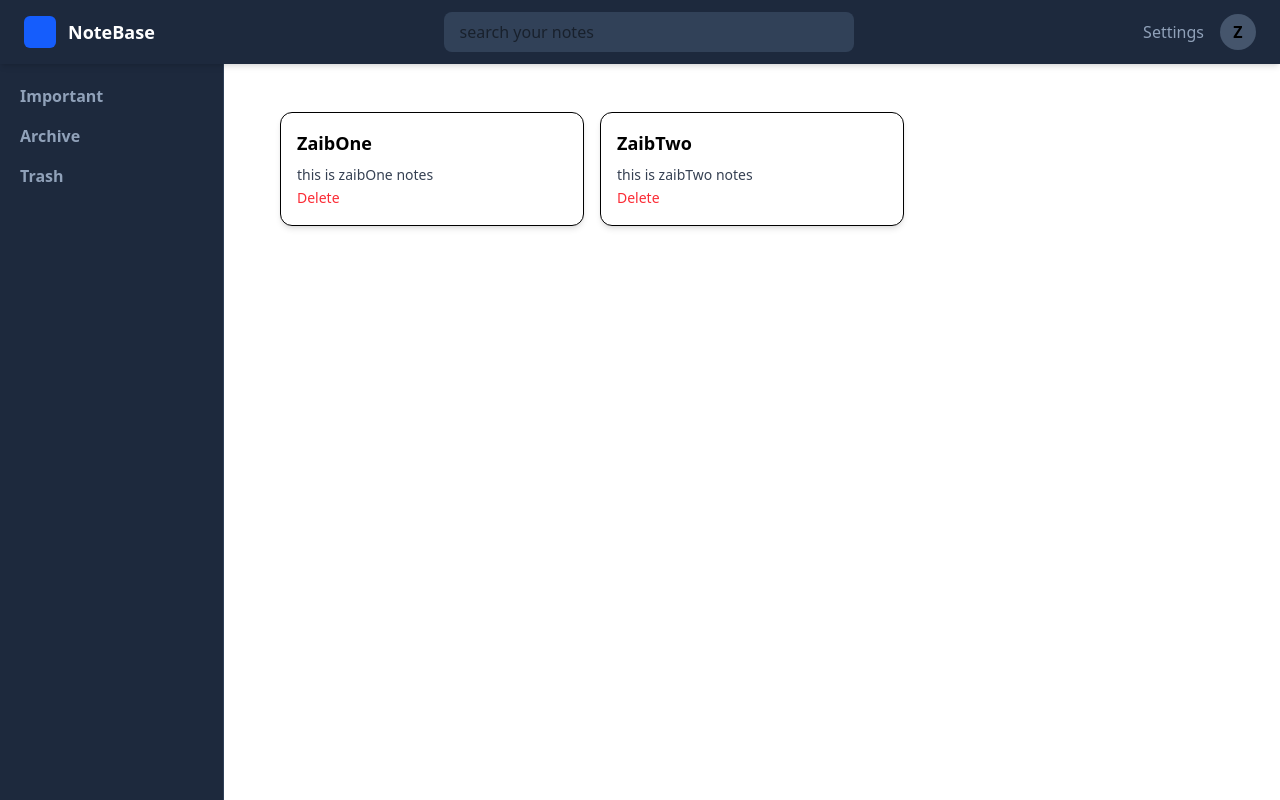
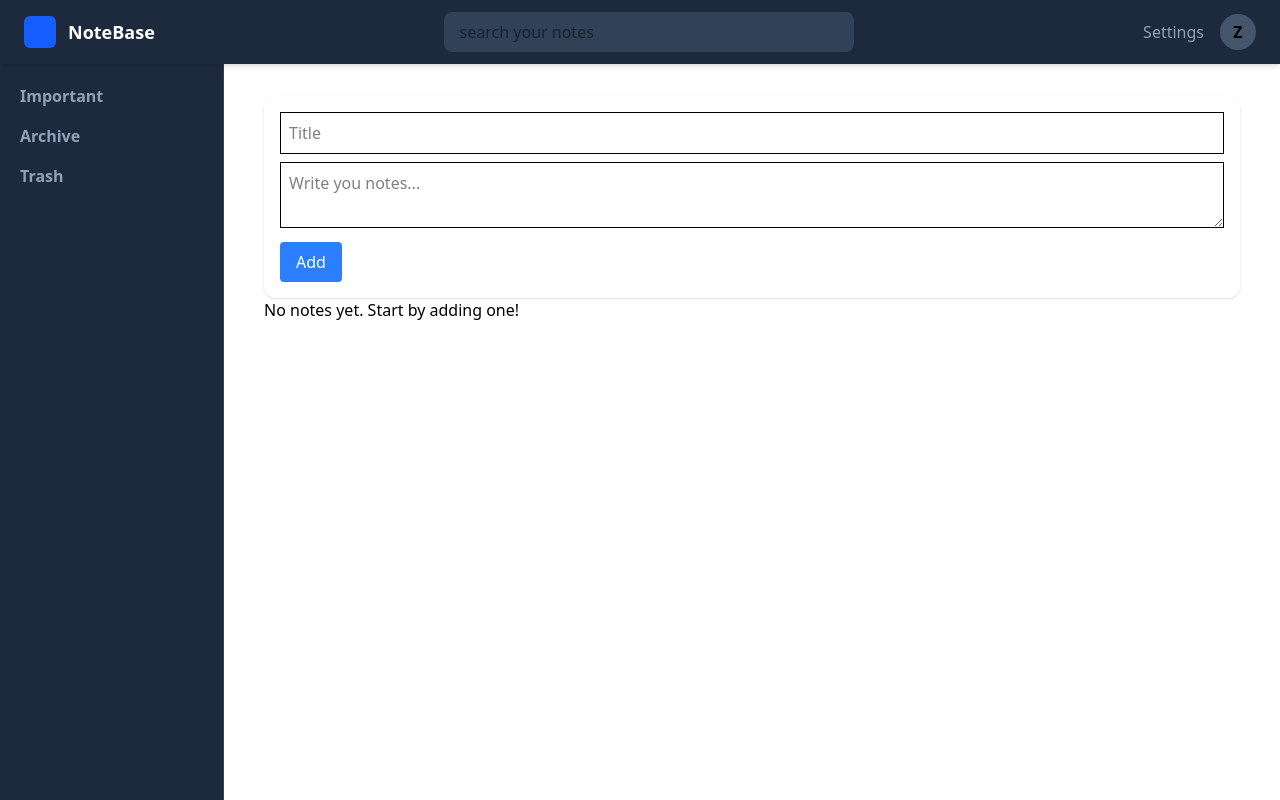
Before and after one commit to m0hammadzaib/NoteBase, a React (Vite) app: page / in a window 1280 px wide. Built offline with nearby package versions, Linux system fonts and the light colour scheme.

Commit message:
Added basic localStorage

```diff
--- a/src/App.jsx
+++ b/src/App.jsx
@@ -3,13 +3,19 @@ import Navbar from './components/Navbar'
 import Sidebar from './components/Sidebar'
 import NotesInput from './components/NotesInput'
 import NotesGrid from './components/NotesGrid'
-import { useState } from 'react'
+import { useState ,useEffect} from 'react'
 
 const App = () => {
-  const [notes, setNotes] = useState([
-    {id:1,title:"ZaibOne",content:"this is zaibOne notes"},
-    {id:2,title:"ZaibTwo",content:"this is zaibTwo notes"}
-  ]);
+  const [notes, setNotes] = useState(() => {
+  const savedNotes = localStorage.getItem("notes");
+  return savedNotes ? JSON.parse(savedNotes) : [];
+});
+
+  useEffect(() => {
+  localStorage.setItem("notes", JSON.stringify(notes));
+}, [notes]);
+
+
 
   const addNote=(title,content)=>{
      if(!title.trim() && !content.trim()) return;
@@ -21,6 +27,10 @@ const App = () => {
       setNotes([newNote,...notes])
   }
 
+  const deleteNote=(id)=>{
+    setNotes(prev=>prev.filter(note=> note.id != id))
+  }
+
   return (
     <>
     <div>
@@ -28,7 +38,7 @@ const App = () => {
      <Sidebar/>
      <div className="ml-56 pt-24 px-10">
        <NotesInput addNote={addNote}/>
-       <NotesGrid notes={notes}/>
+       <NotesGrid notes={notes} deleteNotes={deleteNote}/>
      </div>
     </div>
     </>
--- a/src/components/NoteCard.jsx
+++ b/src/components/NoteCard.jsx
@@ -6,7 +6,7 @@ const NoteCard = ({note,deleteNote}) => {
        <div className="bg-white shadow-md rounded-xl p-4 border hover:shadow-lg transition">
       <h3 className="font-bold text-lg mb-2">{note.title}</h3>
       <p className="text-gray-700 text-sm">{note.content}</p>
-       <button onClick={() => deleteNote(note.id)}className="text-red-500 text-sm">Delete</button>
+       <button onClick={() => deleteNote(note.id)}className="text-red-500 text-sm cursor-pointer">Delete</button>
     </div>
     </div>
   )
--- a/src/components/NotesInput.jsx
+++ b/src/components/NotesInput.jsx
@@ -14,8 +14,12 @@ const NotesInput = ({addNote}) => {
       setisOpen(false);
     }
   return (
-    <div>
-
+    <div className='p-4 bg-white shadow rounded-xl'>
+      <input value={title} onChange={(e) => setTitle(e.target.value)} type="text" placeholder='Title' className='border p-2 w-full mb-2' />
+      <textarea value={content} onChange={(e) => setContent(e.target.value)} name="" id="" placeholder='Write you notes...' className='border p-2 w-full mb-2'></textarea>
+        <button onClick={handleAdd} className="bg-blue-500 text-white px-4 py-2 rounded">
+        Add
+      </button>
     </div>
   )
 }
```
